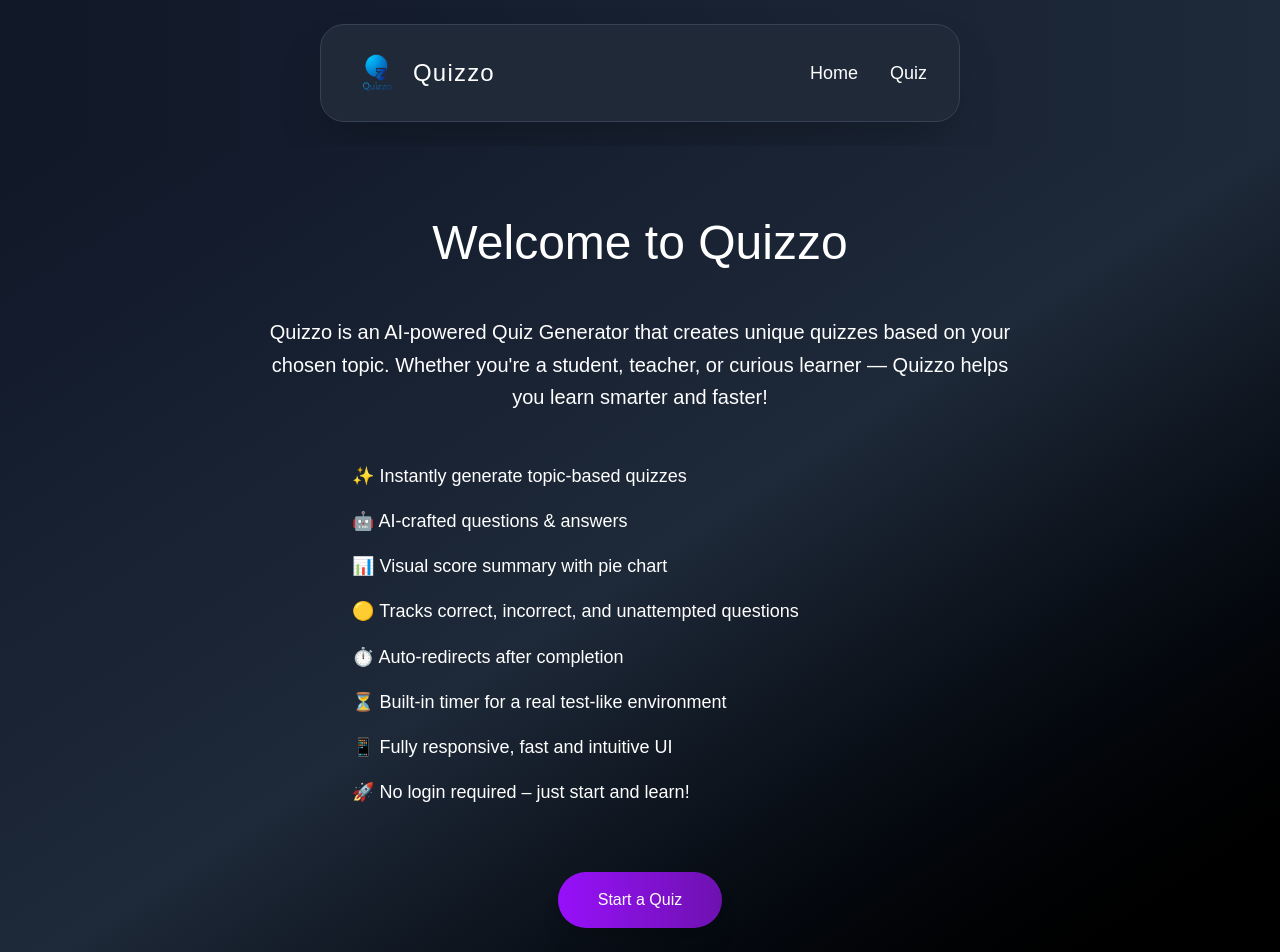
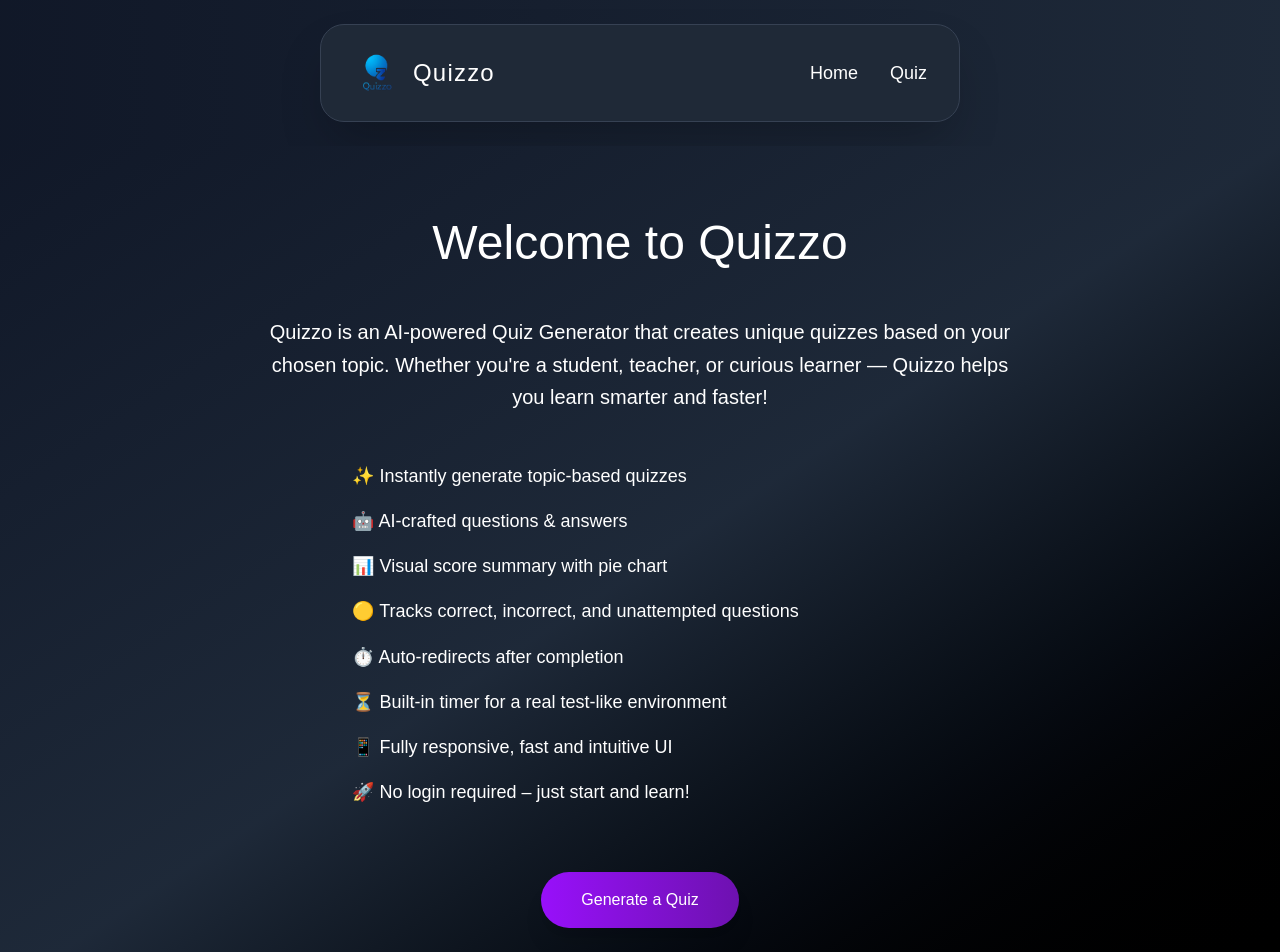
Before and after one commit to SgAtjiit/Quizzo-AI-Quiz-Generator, a React (Vite) app in the folder client/: page / in a window 1280 px wide. Shown: the top 952 px of the page. Built offline with nearby package versions, Linux system fonts and the light colour scheme; no server answers; a web font is replaced by a local one.

Commit message:
just changed some content

```diff
--- a/client/src/components/Home.jsx
+++ b/client/src/components/Home.jsx
@@ -34,7 +34,7 @@ const Home = () => {
         className="bg-gradient-to-r from-purple-600 to-purple-800 hover:from-purple-700 hover:to-purple-900
         text-white font-semibold py-4 px-10 rounded-full shadow-xl transition-all duration-300 transform p-3 hover:scale-105"
       >
-        Start a Quiz
+        Generate a Quiz
       </button>
     </div>
   );
```
